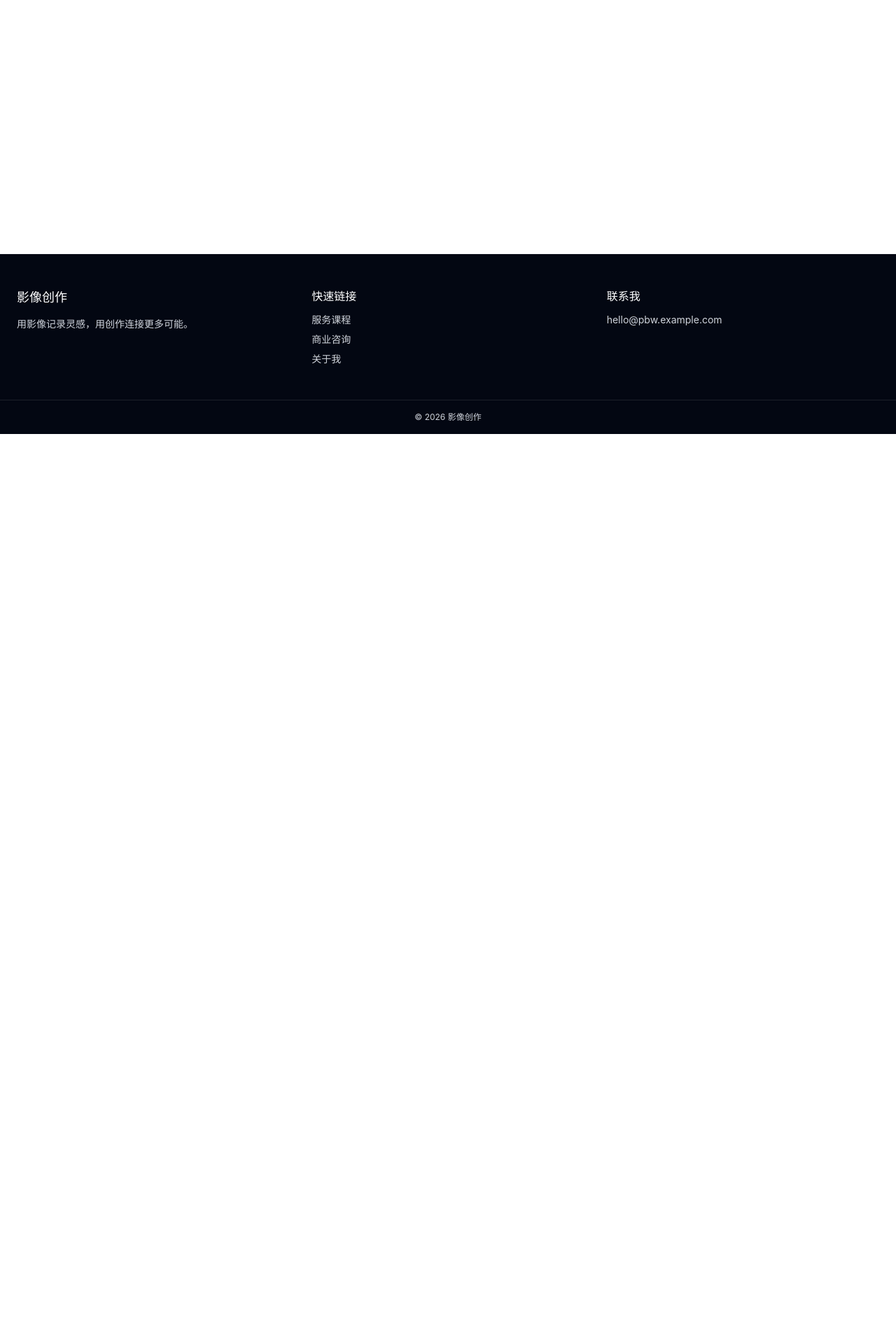
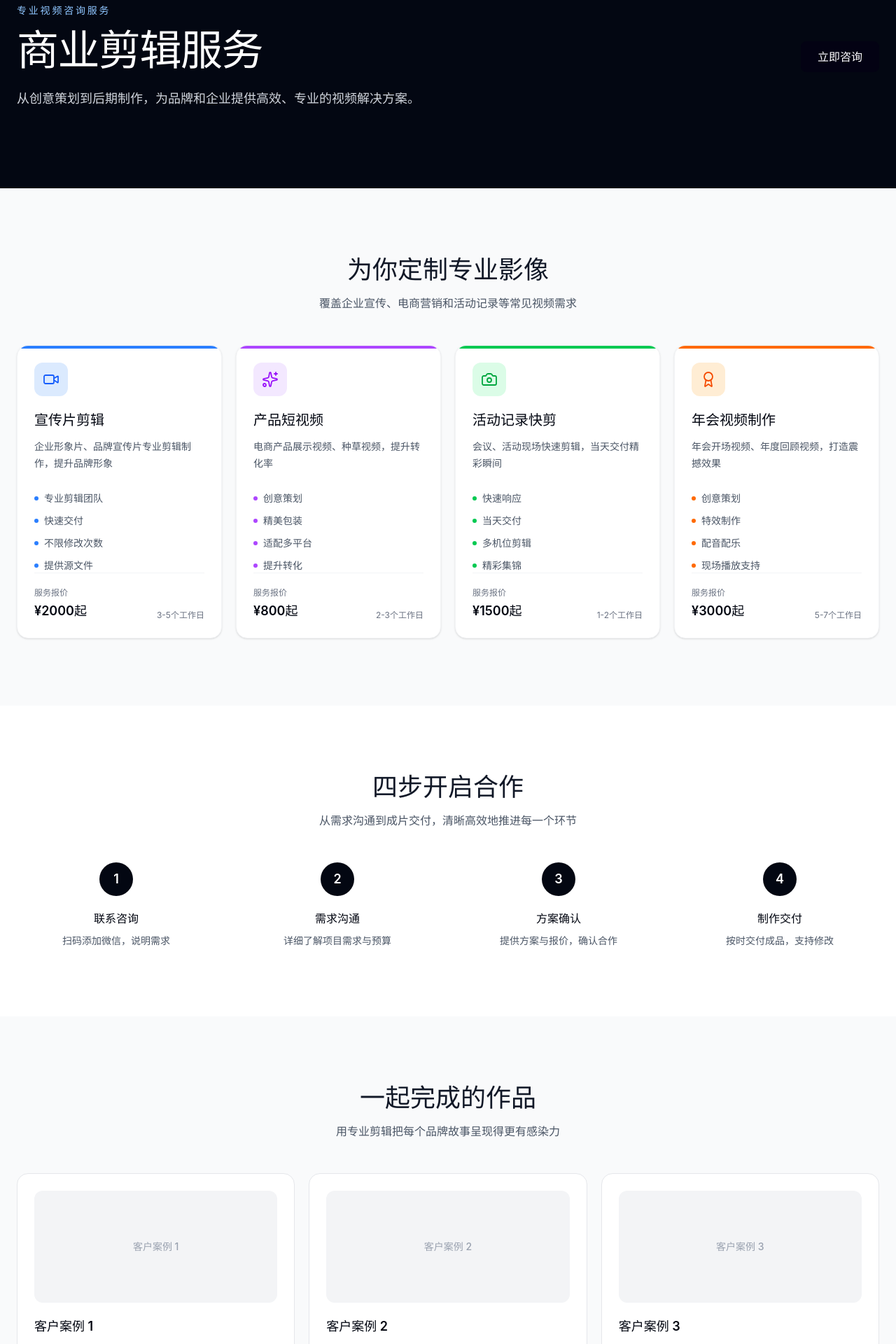
Before and after one commit to zhangzhewen-idea/personal-brand-website, a Vue app in the folder pbw-web-frontend/: page /consulting in a window 1280 px wide. Shown: the part 180-2100 px from the top of the page at 70% size. Before the commit the page ends 800 px from the top, so only its background shows below. Built offline with nearby package versions, Linux system fonts and the light colour scheme.

Commit message:
feat: 复刻商业咨询页面

```diff
--- /dev/null
+++ b/pbw-web-frontend/src/components/sections/consulting/ConsultingServiceCard.vue
@@ -0,0 +1,51 @@
+<script setup lang="ts">
+import type { Component } from 'vue'
+import { Award, Camera, Sparkles, Video } from 'lucide-vue-next'
+import type { ConsultingService } from '@/configs/consulting.config'
+import type { CardColor } from '@/models'
+
+const props = defineProps<{
+  service: ConsultingService
+}>()
+
+const iconMap: Record<ConsultingService['icon'], Component> = {
+  video: Video,
+  sparkles: Sparkles,
+  camera: Camera,
+  award: Award,
+}
+
+const colorClasses: Record<CardColor, { icon: string; accent: string }> = {
+  blue: { icon: 'bg-blue-100 text-blue-600', accent: 'bg-blue-500' },
+  purple: { icon: 'bg-purple-100 text-purple-600', accent: 'bg-purple-500' },
+  pink: { icon: 'bg-pink-100 text-pink-600', accent: 'bg-pink-500' },
+  green: { icon: 'bg-green-100 text-green-600', accent: 'bg-green-500' },
+  orange: { icon: 'bg-orange-100 text-orange-600', accent: 'bg-orange-500' },
+  black: { icon: 'bg-gray-200 text-gray-900', accent: 'bg-gray-950' },
+  red: { icon: 'bg-red-100 text-red-600', accent: 'bg-red-500' },
+}
+</script>
+
+<template>
+  <article data-testid="consulting-service-card" class="relative flex h-full flex-col overflow-hidden rounded-2xl border border-gray-100 bg-white p-6 shadow-sm transition-transform hover:-translate-y-1 hover:shadow-lg">
+    <div :class="['absolute inset-x-0 top-0 h-1', colorClasses[props.service.color].accent]" />
+    <div :class="['flex h-12 w-12 items-center justify-center rounded-xl', colorClasses[props.service.color].icon]">
+      <component :is="iconMap[props.service.icon]" :size="24" :stroke-width="1.8" aria-hidden="true" />
+    </div>
+    <h2 class="mt-5 text-xl font-semibold text-gray-950">{{ props.service.title }}</h2>
+    <p class="mt-3 min-h-14 text-sm leading-6 text-gray-600">{{ props.service.description }}</p>
+    <ul class="mt-5 space-y-3 text-sm text-gray-600">
+      <li v-for="feature in props.service.features" :key="feature" class="flex items-center gap-2">
+        <span :class="['h-1.5 w-1.5 shrink-0 rounded-full', colorClasses[props.service.color].accent]" />
+        <span>{{ feature }}</span>
+      </li>
+    </ul>
+    <div class="mt-auto flex items-end justify-between gap-4 border-t border-gray-100 pt-5">
+      <div>
+        <p class="text-xs text-gray-500">服务报价</p>
+        <p class="mt-1 text-lg font-semibold text-gray-950">{{ props.service.price }}</p>
+      </div>
+      <p class="text-right text-xs text-gray-500">{{ props.service.duration }}</p>
+    </div>
+  </article>
+</template>
--- a/pbw-web-frontend/src/views/ConsultingView.vue
+++ b/pbw-web-frontend/src/views/ConsultingView.vue
@@ -1 +1,68 @@
-<template><section data-testid="consulting-view" /></template>
+<script setup lang="ts">
+import { ref } from 'vue'
+import BaseButton from '@/components/base/BaseButton.vue'
+import BaseDialog from '@/components/base/BaseDialog.vue'
+import ConsultingServiceCard from '@/components/sections/consulting/ConsultingServiceCard.vue'
+import SectionHeading from '@/components/shared/SectionHeading.vue'
+import { caseStudies, consultingServices, cooperationWorkflow } from '@/configs/consulting.config'
+
+const isDialogOpen = ref(false)
+</script>
+
+<template>
+  <main data-testid="consulting-view" class="bg-gray-50">
+    <section class="bg-gray-950 px-6 py-20 text-white sm:py-28">
+      <div class="mx-auto flex max-w-7xl flex-col items-start justify-between gap-10 lg:flex-row lg:items-center">
+        <div class="max-w-2xl">
+          <p class="text-sm font-semibold uppercase tracking-[0.2em] text-blue-300">专业视频咨询服务</p>
+          <h1 class="mt-4 text-4xl font-semibold tracking-tight sm:text-6xl">商业剪辑服务</h1>
+          <p class="mt-6 max-w-xl text-lg leading-8 text-gray-300">从创意策划到后期制作，为品牌和企业提供高效、专业的视频解决方案。</p>
+        </div>
+        <BaseButton data-testid="consulting-cta" size="lg" @click="isDialogOpen = true">立即咨询</BaseButton>
+      </div>
+    </section>
+
+    <section class="px-6 py-16 sm:py-24">
+      <div class="mx-auto max-w-7xl">
+        <SectionHeading title="为你定制专业影像" description="覆盖企业宣传、电商营销和活动记录等常见视频需求" />
+        <div data-testid="consulting-service-grid" class="mt-12 grid gap-5 md:grid-cols-2 lg:grid-cols-4">
+          <ConsultingServiceCard v-for="service in consultingServices" :key="service.id" :service="service" />
+        </div>
+      </div>
+    </section>
+
+    <section class="bg-white px-6 py-16 sm:py-24">
+      <div class="mx-auto max-w-7xl">
+        <SectionHeading title="四步开启合作" description="从需求沟通到成片交付，清晰高效地推进每一个环节" />
+        <div data-testid="workflow-grid" class="mt-12 grid gap-8 sm:grid-cols-2 lg:grid-cols-4">
+          <article v-for="item in cooperationWorkflow" :key="item.step" data-testid="workflow-step" class="relative text-center">
+            <div class="mx-auto flex h-12 w-12 items-center justify-center rounded-full bg-gray-950 text-lg font-semibold text-white">{{ item.step }}</div>
+            <h3 class="mt-5 font-semibold text-gray-950">{{ item.title }}</h3>
+            <p class="mt-2 text-sm leading-6 text-gray-600">{{ item.description }}</p>
+          </article>
+        </div>
+      </div>
+    </section>
+
+    <section class="px-6 py-16 sm:py-24">
+      <div class="mx-auto max-w-7xl">
+        <SectionHeading title="一起完成的作品" description="用专业剪辑把每个品牌故事呈现得更有感染力" />
+        <div data-testid="case-study-grid" class="mt-12 grid gap-5 md:grid-cols-3">
+          <article v-for="caseStudy in caseStudies" :key="caseStudy.id" data-testid="case-study" class="rounded-2xl border border-gray-200 bg-white p-6">
+            <div class="flex h-40 items-center justify-center rounded-xl bg-gray-100 text-sm font-medium text-gray-400">客户案例 {{ caseStudy.id }}</div>
+            <h3 class="mt-5 text-lg font-semibold text-gray-950">{{ caseStudy.title }}</h3>
+            <p class="mt-2 text-sm leading-6 text-gray-600">{{ caseStudy.description }}</p>
+          </article>
+        </div>
+      </div>
+    </section>
+
+    <BaseDialog v-model="isDialogOpen" title="立即咨询">
+      <div class="space-y-4 text-gray-600">
+        <p class="text-lg font-medium text-gray-950">欢迎咨询视频制作服务</p>
+        <p>请扫码添加微信，说明你的项目需求，我们会尽快与你沟通。</p>
+        <p class="rounded-xl bg-gray-50 p-4 text-sm">咨询时可一并提供项目类型、预计时长、交付时间和预算范围。</p>
+      </div>
+    </BaseDialog>
+  </main>
+</template>
```
Also changed, not shown: 1 other file (tests, documents, lock files or other folders).
